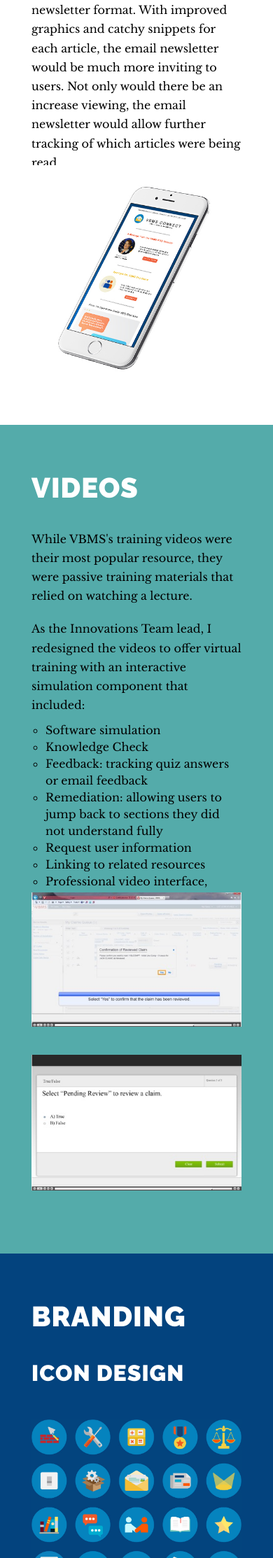
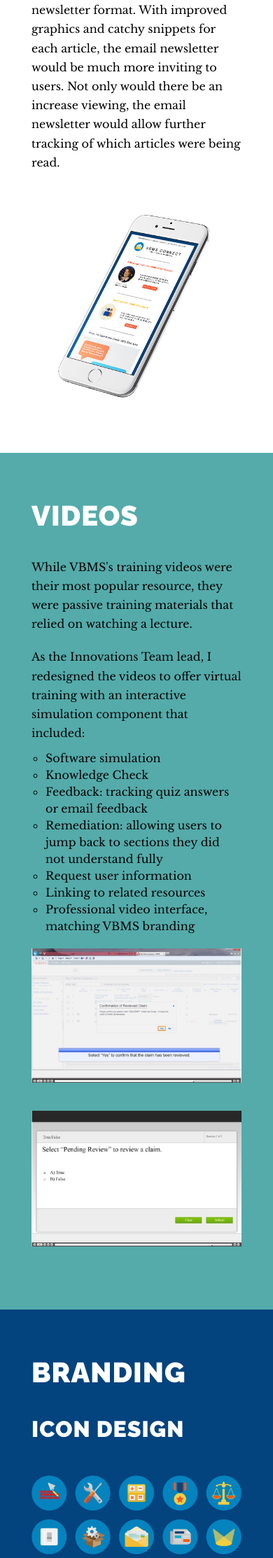
Before and after one commit to alicelifogarty/profile, a Jekyll site: the page built from vbms.html, in a window 390 px wide. Shown: the part 3955-6181 px from the top of the page at 70% size. Built offline with Jekyll 4.4.1, drawn with Linux system fonts in a browser that asks for light colours; nearby versions of some CDN libraries.

Commit message:
Saved css for imgMargin

```diff
--- a/css/style.css
+++ b/css/style.css
@@ -657,7 +657,7 @@
 		width:100%;
 	}
 
-	.box.connect.videoMargin {
+	.box.connect.imgMargin {
 		margin-top: 0;
 	}
 
```
